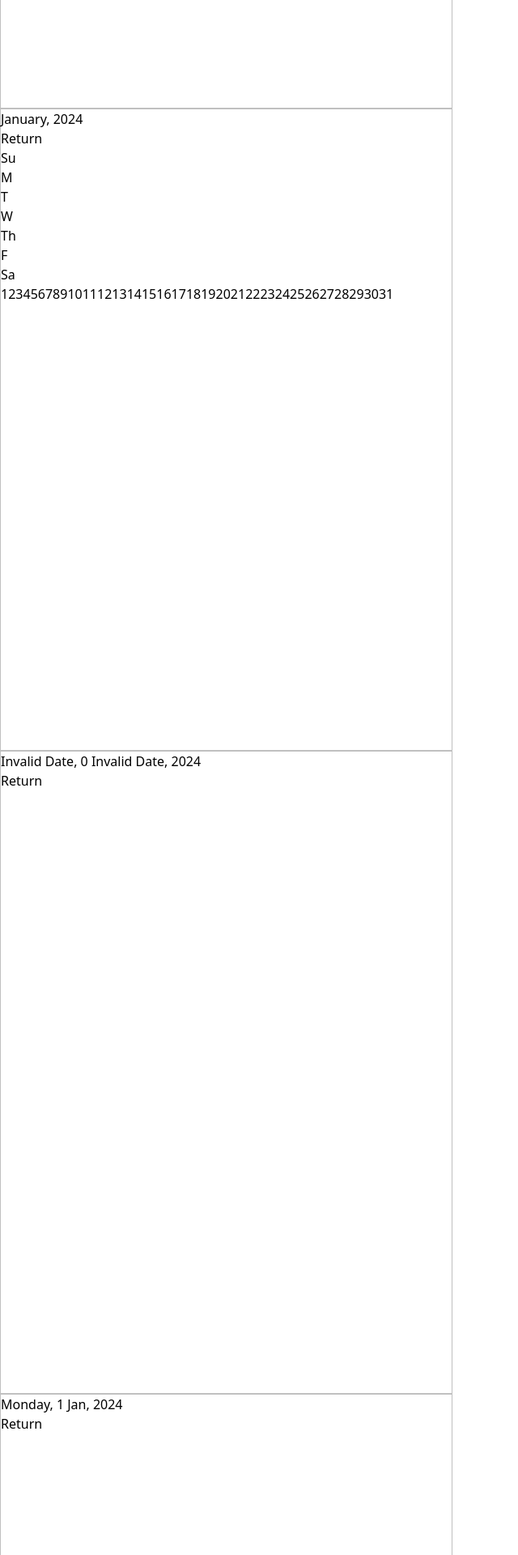
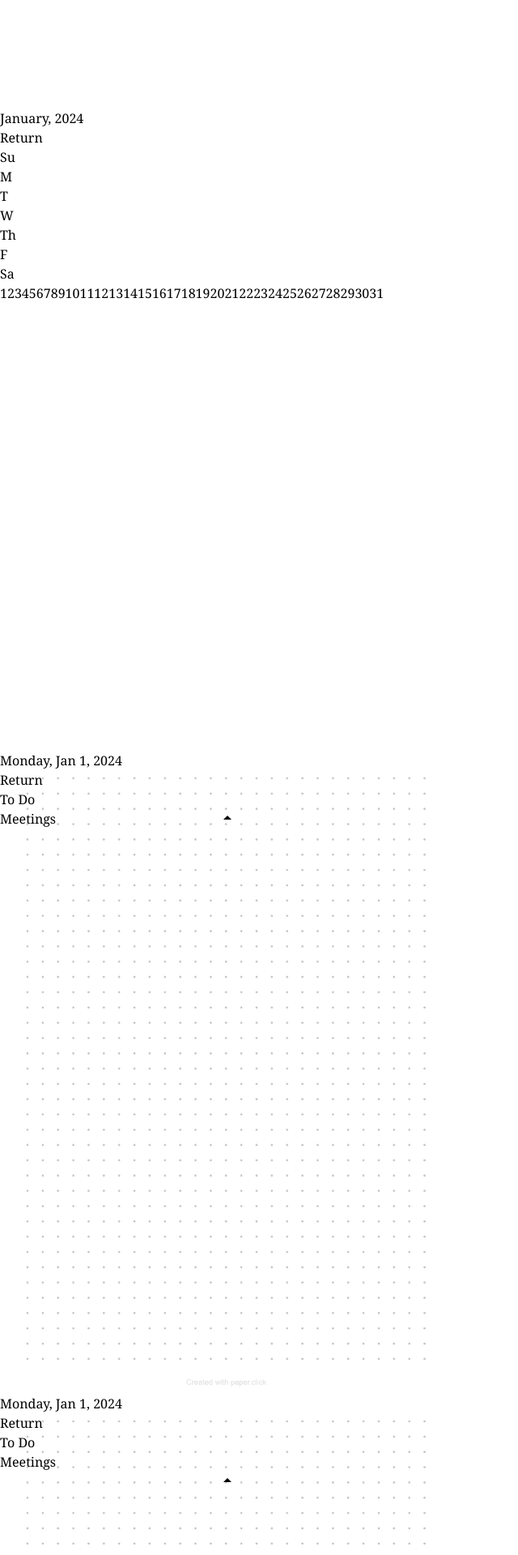
Before and after one commit to zero0Halo/a5-a6-calendar, a React (Vite) app: page / in a window 1280 px wide. Shown: the part 660-2580 px from the top of the page at 81% size, without its empty margins (0-640 px from the left). Built offline with nearby package versions, Linux system fonts and the light colour scheme.

Commit message:
feat: added grid
fix: made keys unique

feat: pretty much done!

```diff
--- a/src/components/LaunchPage.tsx
+++ b/src/components/LaunchPage.tsx
@@ -30,11 +30,14 @@ function LaunchPage({ year }: LaunchPageProps) {
         className="flex flex-col align-center justify-evenly"
         pageIdentifier="main"
       >
+        <h1 className="text-center text-5xl">{year} Planner</h1>
+
         {monthsByName.map(({ monthName, monthIndex }) => (
           <div className="flex justify-center" key={monthName}>
             <a
-              className="flex justify-center bg-black font-bold text-white w-48 p-1"
+              className="self-center flex justify-center bg-black font-bold text-white w-48 p-1"
               href={`#month-${monthIndex}`}
+              key={monthName}
             >
               {monthName}
             </a>
--- a/src/components/MonthPage.tsx
+++ b/src/components/MonthPage.tsx
@@ -15,27 +15,27 @@ const cellStyle =
 const blankStyle = "bg-slate-100";
 
 function MonthPage({ monthName, monthIndex, year }: MonthPageProps) {
-  const monthStartString = `${monthIndex}/1/${year}`;
+  const monthStartString: string = `${year}-${monthIndex}-1`;
   const daysInMonth: number = dayjs(monthStartString).daysInMonth();
   const dayStartIndex: number = dayjs(monthStartString).day();
   let count = 0;
   const daysArray = [...new Array(42)].map((_, i) => {
-    if (i + 1 >= dayStartIndex && count < daysInMonth) {
+    if (i >= dayStartIndex && count < daysInMonth) {
       return (count += 1);
     }
-    return 0;
+    return i + "-blank";
   });
 
   return (
     <>
-      <Page key={monthName} pageIdentifier={`month-${monthIndex}`}>
+      <Page key={`month-${monthIndex}`} pageIdentifier={`month-${monthIndex}`}>
         <div className="align-center flex justify-between px-8 pt-8">
           <h2 className="font-bold text-2xl">
             {monthName}, {year}
           </h2>
 
           <a
-            className="bg-black font-bold text-center text-sm text-white w-24 p-1"
+            className="self-center bg-black font-bold text-center text-sm text-white w-24 p-1"
             href="#main"
           >
             Return
@@ -53,23 +53,36 @@ function MonthPage({ monthName, monthIndex, year }: MonthPageProps) {
 
           {daysArray.map((m) => (
             <a
-              className={m > 0 ? cellStyle : blankStyle}
+              className={typeof m !== "string" ? cellStyle : blankStyle}
               href={`#month-${monthIndex}-${m}`}
+              key={`month-${monthIndex}-${m}`}
             >
-              {m > 0 ? m : ""}
+              {typeof m !== "string" ? m : ""}
             </a>
           ))}
         </div>
       </Page>
 
       {[...new Array(daysInMonth)].map((_, i) => (
+        <>
           <TodoPage
             dayIndex={i}
+            meetingToggled={false}
             monthIndex={monthIndex}
             key={`${monthName}-${i + 1}`}
             pageIdentifier={`month-${monthIndex}-${i + 1}`}
             year={year}
           />
+
+          <TodoPage
+            dayIndex={i}
+            meetingToggled={true}
+            monthIndex={monthIndex}
+            key={`${monthName}-${i + 1}-meeting`}
+            pageIdentifier={`month-${monthIndex}-${i + 1}`}
+            year={year}
+          />
+        </>
       ))}
     </>
   );
--- a/src/components/TodoPage.tsx
+++ b/src/components/TodoPage.tsx
@@ -4,35 +4,65 @@ import Page from "./Page";
 interface TodoPageProps {
   dayIndex: number;
   monthIndex: number;
+  meetingToggled: boolean;
   pageIdentifier: string;
   year: number;
 }
 
+const activePageStyles =
+  "active-page bg-white border-solid border-2 font-bold p-1 self-center text-center text-sm text-black w-24";
+const linkStyles =
+  "bg-black font-bold p-1 self-center text-center text-sm text-white w-24";
+
 function TodoPage({
   dayIndex,
   monthIndex,
+  meetingToggled,
   pageIdentifier,
   year,
 }: TodoPageProps) {
-  const day: string = `${monthIndex}-${dayIndex}-${year}`;
-  const abrvMonthName = dayjs(day).format("MMM");
-  const dayName = dayjs(day).format("dddd");
+  const day: string = `${year}-${monthIndex}-${dayIndex + 1}`;
+  const formatted = dayjs(day).format("dddd, MMM D, YYYY");
 
   return (
-    <Page key={pageIdentifier} pageIdentifier={pageIdentifier}>
-      <div className="align-center flex justify-between px-8 pt-8">
-        <h2 className="font-bold text-2xl">
-          {dayName}, {dayIndex} {abrvMonthName}, {year}
-        </h2>
+    <>
+      <Page
+        className="todo"
+        key={pageIdentifier + (meetingToggled ? "-meeting" : "")}
+        pageIdentifier={pageIdentifier + (meetingToggled ? "-meeting" : "")}
+      >
+        <div className="align-center flex justify-between px-8 pt-8">
+          <h2 className="font-bold text-2xl">{formatted}</h2>
 
-        <a
-          className="bg-black font-bold text-center text-sm text-white w-24 p-1"
-          href={`#month-${monthIndex}`}
-        >
-          Return
-        </a>
-      </div>
-    </Page>
+          <a className={linkStyles} href={`#month-${monthIndex}`}>
+            Return
+          </a>
+        </div>
+
+        <nav className="flex justify-center gap-4 mt-8">
+          {!meetingToggled && (
+            <>
+              <div className={activePageStyles}>To Do</div>
+              <a
+                href={"#" + pageIdentifier + "-meeting"}
+                className={linkStyles}
+              >
+                Meetings
+              </a>
+            </>
+          )}
+
+          {meetingToggled && (
+            <>
+              <a href={"#" + pageIdentifier} className={linkStyles}>
+                To Do
+              </a>
+              <div className={activePageStyles}>Meetings</div>
+            </>
+          )}
+        </nav>
+      </Page>
+    </>
   );
 }
 
--- a/src/index.css
+++ b/src/index.css
@@ -4,9 +4,50 @@
 @tailwind components;
 @tailwind utilities;
 
+.page {
+  font-family: Georgia, "Times New Roman", Times, serif;
+  /* border: solid silver 1px; */
+  position: relative;
+  width: 148mm;
+  height: 210mm;
+  z-index: 0;
+}
+
+.page.todo:before,
+.page.meeting:before {
+  content: "";
+  display: block;
+  width: 100%;
+  height: 100%;
+  background: url("../public/grid.png");
+  background-size: contain;
+  z-index: -1;
+  position: absolute;
+  top: 0;
+  left: 0;
+  opacity: 0.45;
+}
+
+.active-page {
+  position: relative;
+}
+
+.active-page:before {
+  content: "";
+  display: block;
+  width: 0;
+  height: 0;
+  border-left: 5px solid transparent;
+  border-right: 5px solid transparent;
+  border-bottom: 5px solid black;
+  left: calc(50% - 4px);
+  position: absolute;
+  top: calc(100% + 8px);
+}
+
 @media print {
   @page {
-    size: A6;
+    size: A5;
     margin: 0;
     width: 148mm;
     height: 210mm;
@@ -17,9 +58,3 @@
     border: none transparent 0px;
   }
 }
-
-.page {
-  border: solid silver 1px;
-  width: 148mm;
-  height: 210mm;
-}
```
Also changed, not shown: public/grid.png (added). Lines whose indentation alone changed are shown as unchanged.
